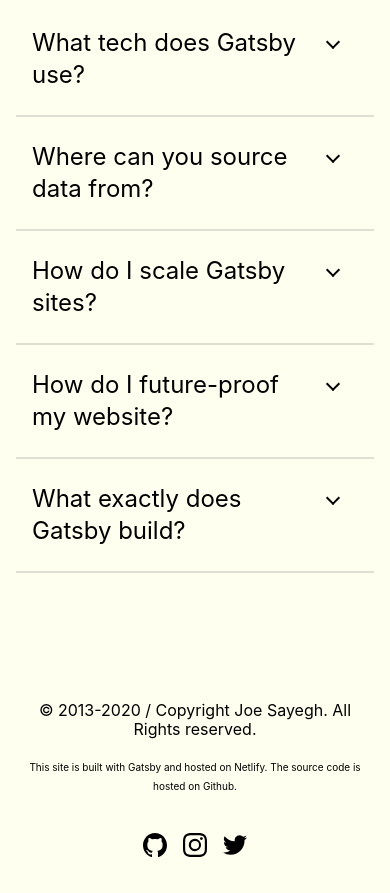
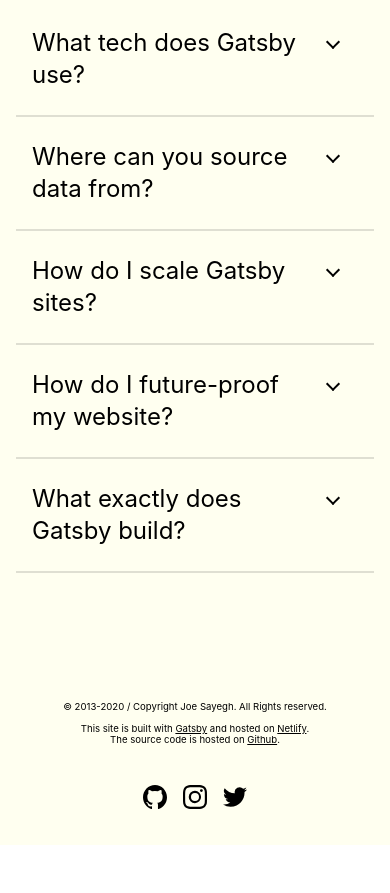
Before and after one commit to joesayegh/joesayegh-site, a Gatsby site: page / in a window 390 px wide. Shown: the part 5484-6377 px from the top of the page. After the commit the page ends 6329 px from the top, so only its background shows below. Built offline with nearby package versions, Linux system fonts and the light colour scheme; Gatsby itself is replaced by a stand-in of ours.

Commit message:
tweaks footer by reducing size of fonts, adding underline to links and changing media queries from max-width to min-width

```diff
--- a/src/components/sections/FooterNew.js
+++ b/src/components/sections/FooterNew.js
@@ -37,7 +37,8 @@
           {` `} and hosted on {` `}
           <ExternalLink href="https://www.netlify.com">
             Netlify
-          </ExternalLink>. {` `} The source code is hosted on {` `}
+          </ExternalLink>. <br />
+          {` `} The source code is hosted on {` `}
           <ExternalLink href="https://www.github.com">Github</ExternalLink>.
         </span>
       </Copyright>
@@ -60,23 +61,12 @@
 const SocialIcons = styled.div`
   display: flex;
 
-  // img {
-  //   margin: 0 8px;
-  //   width: 24px;
-  //   height: 24px;
-  // }
-
   object {
     margin: 0 8px;
     width: 24px;
     height: 24px;
     pointer-events: none;
     transition: all 0.3s;
-
-    // &:hover,
-    // &:focus {
-    //   filter: invert(50%);
-    // }
 
     @media (prefers-color-scheme: dark) {
       filter: invert(100%);
@@ -92,34 +82,32 @@
 
 const FooterWrapper = styled.footer`
   background-color: var(--bg);
-  // background-color: ${props => props.theme.color.black.luxury};
   padding: 32px 0;
 `;
 
 const Copyright = styled.div`
-  font-family: ${props => props.theme.font.secondary};
-  // ${props => props.theme.font_size.small};
   color: var(--text);
-  // color: ${props => props.theme.color.white.regular};
+  font-size: 0.6rem;
+
+  @media (min-width: ${props => props.theme.screen.sm}) {
+    font-size: 0.75rem;
+  }
 
   a {
-    text-decoration: none;
     color: inherit;
-  }
-
-  span {
-    font-size: 10px;
   }
 `;
 
 const StyledContainer = styled(Container)`
   display: flex;
-  justify-content: space-between;
+  flex-direction: column;
   align-items: center;
+  text-align: center;
 
-  @media (max-width: ${props => props.theme.screen.sm}) {
-    flex-direction: column;
-    text-align: center;
+  @media (min-width: ${props => props.theme.screen.sm}) {
+    flex-direction: row;
+    justify-content: space-between;
+    text-align: left;
   }
 `;
 
```
